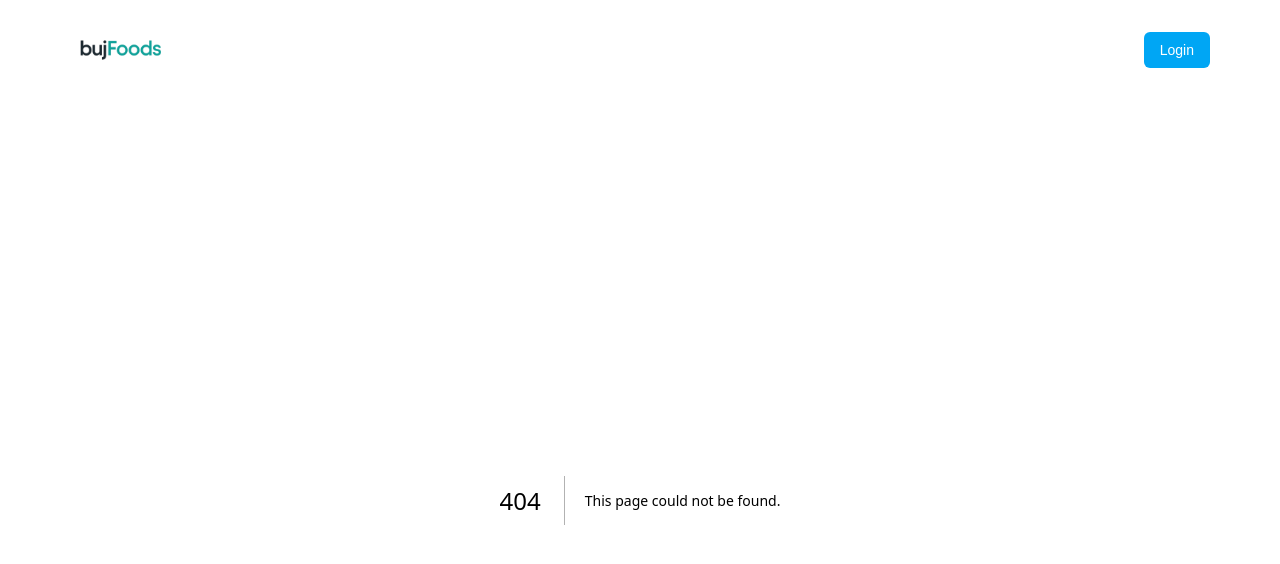
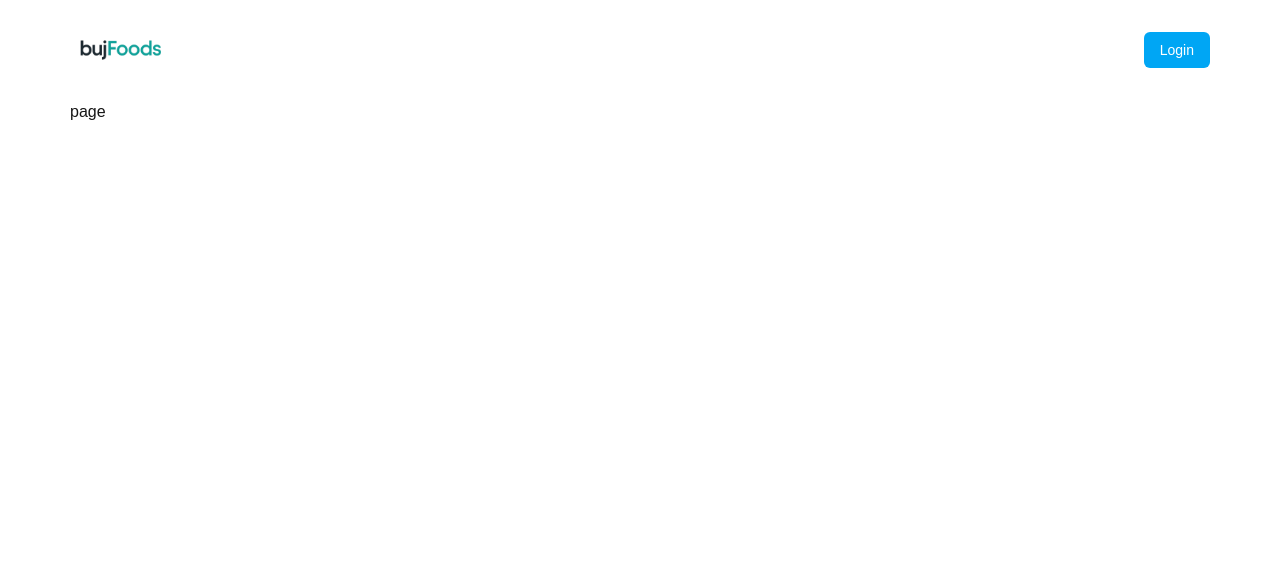
Before and after one commit to bnethanel/buj-foods, a Next.js app: page /about in a window 1280 px wide. Before the commit this address had no page. Shown: the top 564 px of the page. Built offline with nearby package versions, Linux system fonts and the light colour scheme.

Commit message:
create about page

```diff
--- /dev/null
+++ b/src/app/about/page.tsx
@@ -0,0 +1,5 @@
+import React from "react";
+
+export default function AboutPage() {
+  return <div>page</div>;
+}
```
